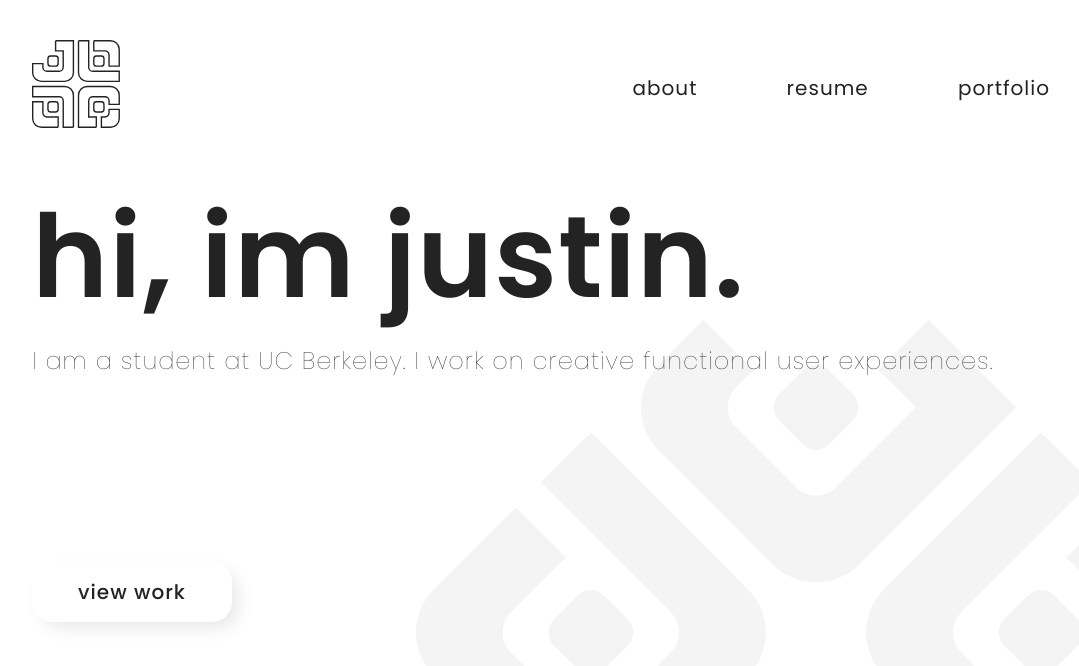
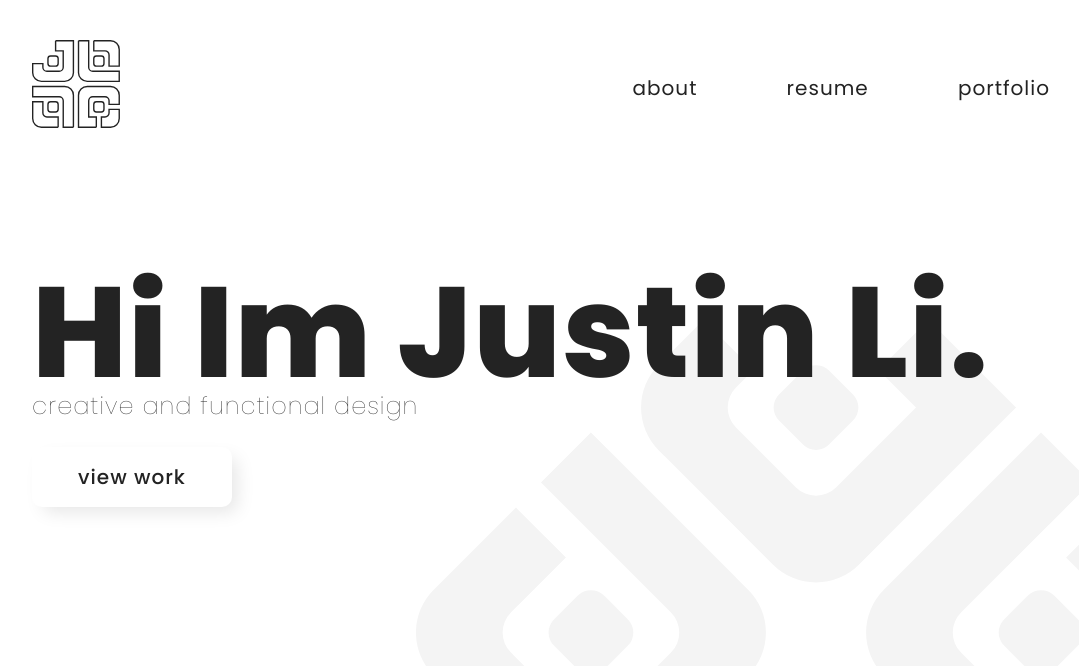
Before and after one commit to PolyWorm/Personal-Website-1.0, a React (Create React App) app: page / in a window 1280 px wide. Shown: the top 666 px of the page, without its empty margins (96-1175 px from the left). Built offline with nearby package versions, Linux system fonts and the light colour scheme.

Commit message:
added resume

```diff
--- a/src/App.js
+++ b/src/App.js
@@ -19,13 +19,13 @@ export default class App extends React.Component {
     return (
       <div className="body">
         <div className="buffer-bar"></div>
-        <Navbar about={() => this.pageSwap(0)}
-                resume={() => this.pageSwap(1)}
-                portfolio={() => this.pageSwap(2)}/>
+        <Navbar home={() => this.pageSwap(0)}
+                about={() => this.pageSwap(1)}
+                resume={() => this.pageSwap(2)}
+                portfolio={() => this.pageSwap(3)}/>
         <div className="buffer-bar"></div>
         <Content page={this.state.page}
-                portfolio={() => this.pageSwap(2)}/>
-
+                portfolio={() => this.pageSwap(3)}/>
       </div>
     );
   }
--- a/src/Content.css
+++ b/src/Content.css
@@ -6,9 +6,20 @@
 }
 .window h1{
     letter-spacing: 1px;
+    line-height: 85%;
     font-family: Poppins;
-    font-size: 9vw;
-    font-weight: 600;
+    font-size: 10vw;
+    font-weight: 800;
+    color: #232323;
+    margin-bottom: 0px;
+    margin-top: 0;
+}
+.window h2{
+    letter-spacing: 1px;
+    line-height: 85%;
+    font-family: Poppins;
+    font-size: 6vw;
+    font-weight: 300;
     color: #232323;
     margin-bottom: 0px;
     margin-top: 0;
@@ -18,12 +29,11 @@
     letter-spacing: 1px;
     font-family: Poppins;
     font-size: 24px;
-    font-weight: 100;
+    font-weight: 50;
     color: #232323;
 }
-.window button {
-    border-radius: 20px;
-    margin-top: 20vh;
+.window .b-1 {
+    border-radius: 10px;
     height: 60px;
     width: 200px;
     background-size: 0 10px;
@@ -39,20 +49,30 @@
     text-decoration: none;
     outline: none;
 }
+.window .b-1 a{
+    color: #232323;
+    text-decoration: none;
+}
 .window-0 {
     background: none;
 }
 .window-1 {
-    background-color: yellow;
+    background: none;
 }
 .window-2 {
-    background-color: yellow;
+    background: none;
+}
+.window-3 {
+    background: none;
 }
 @media only screen and (max-width: 700px) {
     .window {
-        margin: 10vh 10vw 0;
+        margin: 5vh 10vw 30vh;
     }
     .window h1{
+        font-size: 50px;
+    }
+    .window h2{
         font-size: 50px;
     }
     .window button {
--- a/src/Content.js
+++ b/src/Content.js
@@ -7,9 +7,8 @@ export default class Content extends React.Component {
         if (this.props.page === 0) {
             return(
                 <div className="window window-0">
-                    <h1>hi, im justin.</h1>
-                    <p>I am a student at UC Berkeley.
-                        I work on creative functional user experiences.</p>
+                    <h1><br/>Hi Im Justin Li.</h1>
+                    <p>creative and functional design</p>
                     <button className="b-1" onClick={this.props.portfolio}>
                             view work
                     </button>
@@ -18,12 +17,23 @@ export default class Content extends React.Component {
         }
         else if (this.props.page === 1) {
             return(
-                <div className="window window-1"> WORK IN PROGRESS</div>
+                <div className="window window-1">
+                    <h1><br/>All about me.</h1>
+                    <p>I have a passion for creating beautiful things, and beauty for me refers to more than just aesthetic. I aim to create applications that feel natural to use. Currently, I'm interested in user interaction within VR and AR. Feel free to contact me: poliworm@gmail.com </p>
+                    <button className="b-1" onClick={this.props.portfolio}>
+                        <a className="b-2" href="mailto:poliworm@gmail.com" target="_top">email me</a>
+                    </button>
+                </div>
             );
         }
         else if (this.props.page === 2) {
             return(
-                <div className="window window-2">WORK IN PROGRESS</div>
+                <div className="window window-2"> WORK IN PROGRESS</div>
+            );
+        }
+        else if (this.props.page === 3) {
+            return(
+                <div className="window window-3">WORK IN PROGRESS</div>
             );
         }
     }
--- a/src/Navbar.js
+++ b/src/Navbar.js
@@ -42,7 +42,7 @@ export default class Navbar extends React.Component {
     render() {
         return (
             <div className="nav-bar">
-                <div className="logo" onClick={this.animateLogoReverse}>
+                <div className="logo" onClick={() => {this.animateLogoLoad(); this.props.home();}}>
                     <svg id="logoAnimation" xmlns="http://www.w3.org/2000/svg" viewBox="-1 -1 130 130">
                         <path className="logo-path" d="M58.82,125V78.78a12.6,12.6,0,0,0-12.6-12.6H0V80.88H38.24a5.88,5.88,0,0,1,5.88,5.88V125Z" stroke="#232323" strokeWidth="2"/>
                         <path className="logo-path" d="M36.76,125V110.29H20.59a5.88,5.88,0,0,1-5.88-5.88V88.24H0V112.4A12.6,12.6,0,0,0,12.6,125Z" stroke="#232323" strokeWidth="2"/>
```
